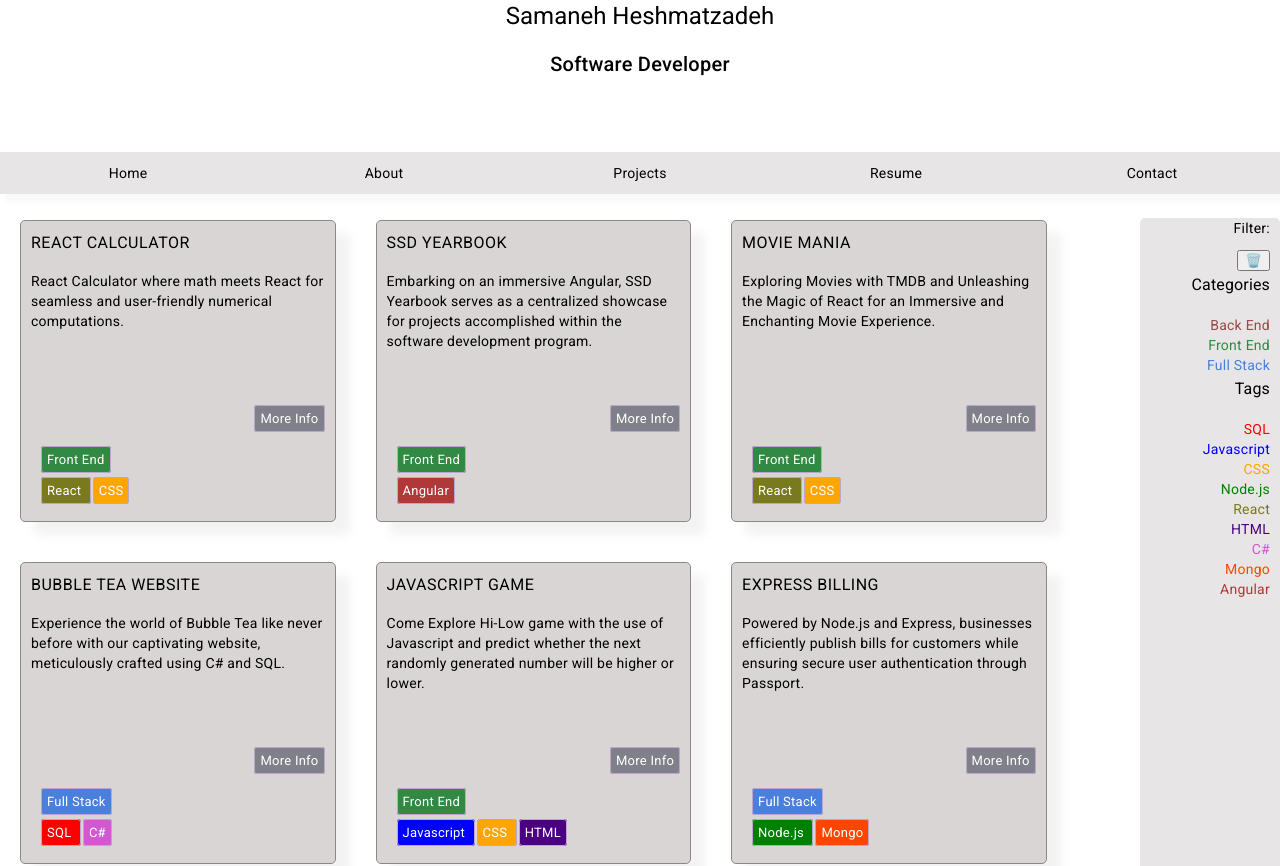
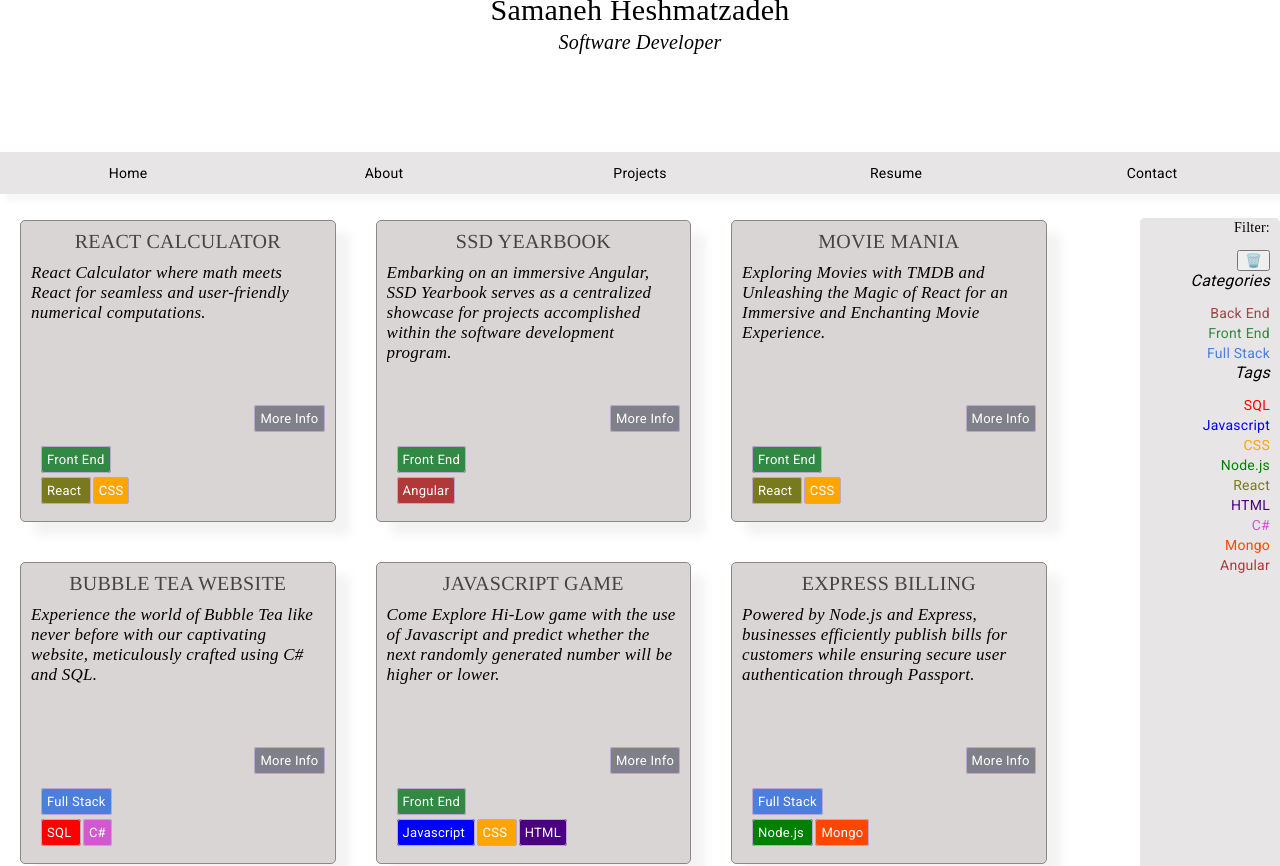
Before and after one commit to samanehesh/Angular-portfolio-01, an Angular app: page /projects in a window 1280 px wide. Shown: the top 866 px of the page. Built offline with nearby package versions, Linux system fonts and the light colour scheme.

Commit message:
p tags fixed

```diff
--- a/src/app/app.component.html
+++ b/src/app/app.component.html
@@ -1,8 +1,8 @@
 <div [ngClass]="'bodyWrapper'">
 <header>
   <div id = "name-title">
-    <h1>{{name}} </h1>
-    <h2>{{title }}</h2>
+    <p id = "name">{{name}} </p>
+    <p id = "title">{{title }}</p>
   </div>
   <button class="btn-menu" id="btn-menu" aria-label="Toggle Menu">
     <span class="button-content">
--- a/src/app/app.component.scss
+++ b/src/app/app.component.scss
@@ -6,6 +6,16 @@
 body{
     margin: 0;
     height: 100vh;
+}
+P{
+    font-family: 'Times New Roman', Times, serif;
+}
+#name{
+    font-size: 30px;
+}
+#title{
+    font-size: 20px;
+    font-style: italic;
 }
 
 .bodyWrapper{
--- a/src/app/componants/categories/categories.component.html
+++ b/src/app/componants/categories/categories.component.html
@@ -1,4 +1,4 @@
-<h3>Categories</h3>
+<p>Categories</p>
 <article id="categories">
 
   <div *ngFor="let category of categories" >
--- a/src/app/componants/categories/categories.component.scss
+++ b/src/app/componants/categories/categories.component.scss
@@ -1,7 +1,10 @@
 a {
     color: black; /* Set the desired default font color */
     text-decoration: none;
-
+}
+p{
+    font-style: italic;
+    font-size: medium;
 }
 
 .redish{
--- a/src/app/componants/project/project.component.html
+++ b/src/app/componants/project/project.component.html
@@ -1,6 +1,4 @@
-<header>
-  <button type="button" (click)="goBack()">Back</button>
-</header>
+
 <article class = "oneProject">
   <section class="project-card">
       <img
@@ -9,9 +7,9 @@
         alt="Image of {{ project?.title }}"
       />
       <div>
-        <h2>{{ project?.title | uppercase }}</h2>
-        <div>{{ project?.excerpt }}</div>
-        <div [innerHTML]="project?.body"></div>
+        <p>{{ project?.title | uppercase }}</p>
+        <p>{{ project?.excerpt }}</p>
+        <p [innerHTML]="project?.body"></p>
 
       </div>
   </section>
@@ -31,7 +29,6 @@
       <span *ngFor="let tag of project?.tags">
         <a href =
         "/projects/tags/{{tag.slug}}"
-
       >
       {{ tag.name }}
     </a>
@@ -39,3 +36,7 @@
     </div>
   </footer>
 </article>
+
+<header>
+  <button type="button" (click)="goBack()">Back</button>
+</header>
--- a/src/app/componants/project/project.component.scss
+++ b/src/app/componants/project/project.component.scss
@@ -1,8 +1,11 @@
-.hidden {
-    display: none;
-}
 a {
     color: black; /* Set the desired default font color */
+    text-decoration: none;
+}
+p{
+
+    font-family:  serif;
+
 }
 article{
     border: 1px solid rgb(139, 136, 136);
@@ -14,9 +17,7 @@ article{
     // width: 200px;
     // text-align: center;
 }
-.hidden {
-    display: none;
-}
+
 .oneProject{
     display: grid;
     grid-template-columns: 1;
--- a/src/app/componants/projects/projects.component.html
+++ b/src/app/componants/projects/projects.component.html
@@ -3,8 +3,8 @@
 
     <article class = "oneProject" *ngFor="let project of projects">
       <section id = "exsection">
-        <h4>{{ project.title | uppercase }}</h4>
-        <div id ="excerpt" >{{ project.excerpt }}</div>
+        <p id = "title">{{ project.title | uppercase }}</p>
+        <p id ="excerpt" >{{ project.excerpt }}</p>
       </section>
       <section id = "button-more-info">
         <a href="/projects/{{ project.slug }}">More Info</a>
--- a/src/app/componants/projects/projects.component.scss
+++ b/src/app/componants/projects/projects.component.scss
@@ -47,6 +47,22 @@ a {
      /* Set the desired default font color */
     text-decoration: none;
 }
+p{
+    font-family:  serif;
+}
+#excerpt{
+    font-size: 17px;
+    font-style: italic;
+}
+#title{
+    font-size: 20px;
+    font-style: bold;
+    font-family:Times, 'Times New Roman', serif;
+    text-align: center;
+    color: rgb(70, 67, 67);
+}
+
+
 #allProjects article{
     border: 1px solid rgb(139, 136, 136);
     margin: 20px;
--- a/src/app/componants/tags/tags.component.html
+++ b/src/app/componants/tags/tags.component.html
@@ -1,5 +1,5 @@
 <article id="tags">
-    <h3>Tags</h3>
+    <p>Tags</p>
 
     <div *ngFor="let tag of tags" >
         <a [ngClass]="{'red': tag.slug === 'sql',
--- a/src/app/componants/tags/tags.component.scss
+++ b/src/app/componants/tags/tags.component.scss
@@ -1,6 +1,11 @@
 a {
     text-decoration: none;
 
+}
+p{
+    font-style: italic;
+    font-size: medium;
+    // background-color:grey;
 }
 .blue{
     color:blue;
--- a/src/app/data/projects.ts
+++ b/src/app/data/projects.ts
@@ -151,6 +151,9 @@ export const PROJECTS: Project[] = [
       "created_at": "2023-02-23T22:31:23.000000Z",
       "updated_at": "2023-02-23T22:31:23.000000Z",
       "category": { "id": 3, "slug": "full-stack", "name": "Full Stack"},
-      "tags": []
+      "tags": [
+        {"id":1,"name":"SQL","slug":"sql"},
+        {"id":7,"name":"C#","slug":"csharp"},
+      ]
     }
   ]
```
